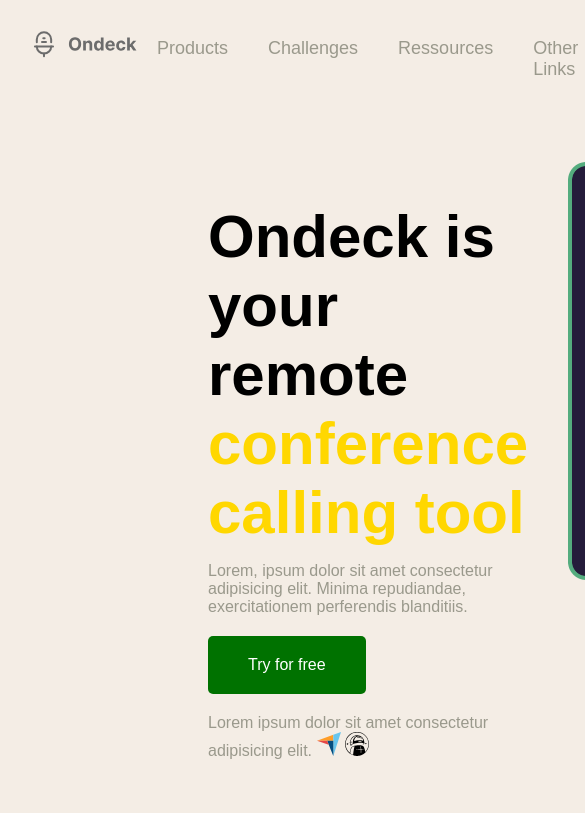
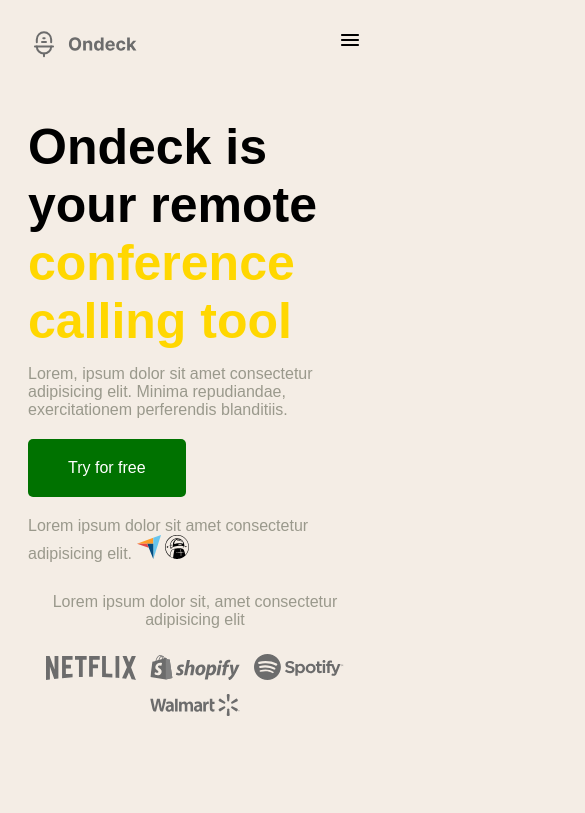
Before and after one commit to zakariyaeel/javascript30, a plain HTML site: page Javascript30 Navbar Starter Files/source/index.html in a window 390 px wide. Shown: the top 813 px of the page, 585 px wide, since content can reach past the window. Drawn offline with Linux system fonts and the light colour scheme.

Commit message:
responsive design done

```diff
--- a/Javascript30 Navbar Starter Files/source/index.html
+++ b/Javascript30 Navbar Starter Files/source/index.html
@@ -62,6 +62,9 @@
                 <a href="#" class="btn">Try for free</a>
             </div>
         </div>
+        <div class="nav-mob">
+            <img src="../Assets/Menu.svg" alt="">
+        </div>
     </header>
     <div class="center-main">
         <div class="txt">
--- a/Javascript30 Navbar Starter Files/source/style.css
+++ b/Javascript30 Navbar Starter Files/source/style.css
@@ -87,7 +87,9 @@ header .btns .try a{
     border-radius: 5px;
     text-decoration: none;
 }
-
+header .nav-mob{
+    display: none;
+}
 /* center-main ======= */
 .center-main{
     display: flex;
@@ -147,8 +149,44 @@ header .btns .try a{
 }
 /* preparing media responsive base */
 @media(max-width:1000px){
-
+    header .menu,header .btns{
+        display: none;
+    }
+    header{
+        justify-content: space-between;
+    }
+    .center-main .txt{
+        margin-left: 10px;
+    }
+    .center-main .img img{
+        margin-right: 10px;
+    }
+    .center-main .txt h1{
+        font-size: 50px;
+    }
+    header .nav-mob{
+        display: inline;
+    }
 }
-@media(max-width:600px){
-
+@media(max-width:800px){
+    .center-main .img{
+        display: none;
+    }
+    .center-main{
+        padding: 0;
+    }
+    .center-main .txt{
+        margin: 0;
+        padding-top: 0;
+    }
+    .sponsors .sprs img{
+        width: 90px;
+        margin: 5px;
+    }
+    .sponsors .txt{
+        padding: 10px;
+    }
+    .sponsors .txt p{
+        margin: 0;
+    }
 }
```
